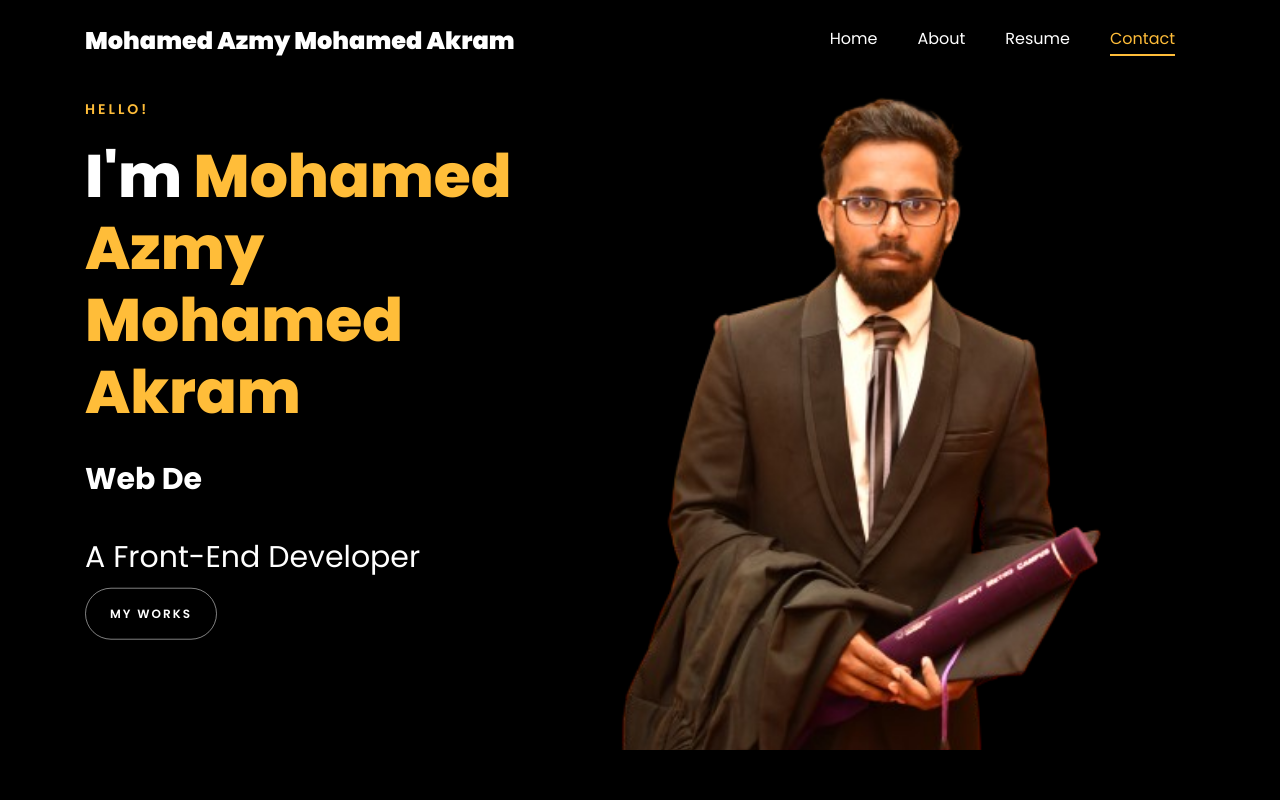
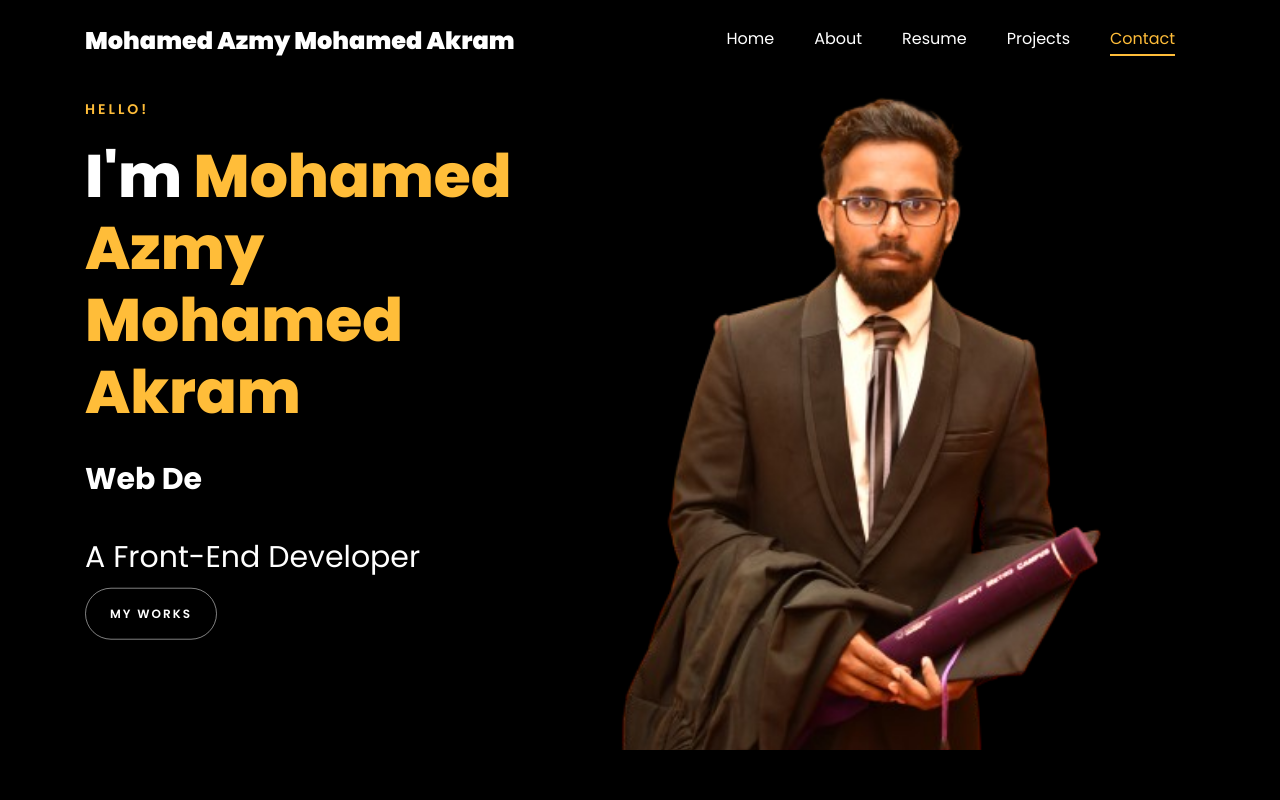
Before and after one commit to Akramyoonos/Mohamed-Akram-Protfolio, a plain HTML site: page index.html in a window 1280 px wide. Shown: the top 800 px of the page. Drawn offline with Linux system fonts and the light colour scheme; files whose address does not match are found by name.

Commit message:
Add files via upload

```diff
--- a/index.html
+++ b/index.html
@@ -130,6 +130,7 @@
 	          <li class="nav-item"><a href="#home-section" class="nav-link"><span>Home</span></a></li>
 	          <li class="nav-item"><a href="#about-section" class="nav-link"><span>About</span></a></li>
 	          <li class="nav-item"><a href="#resume-section" class="nav-link"><span>Resume</span></a></li>
+			  <li class="nav-item"><a href="#project-section" class="nav-link"><span>Projects</span></a></li>
 	          <li class="nav-item"><a href="#contact-section" class="nav-link"><span>Contact</span></a></li>
 	        </ul>
 	      </div>
```
